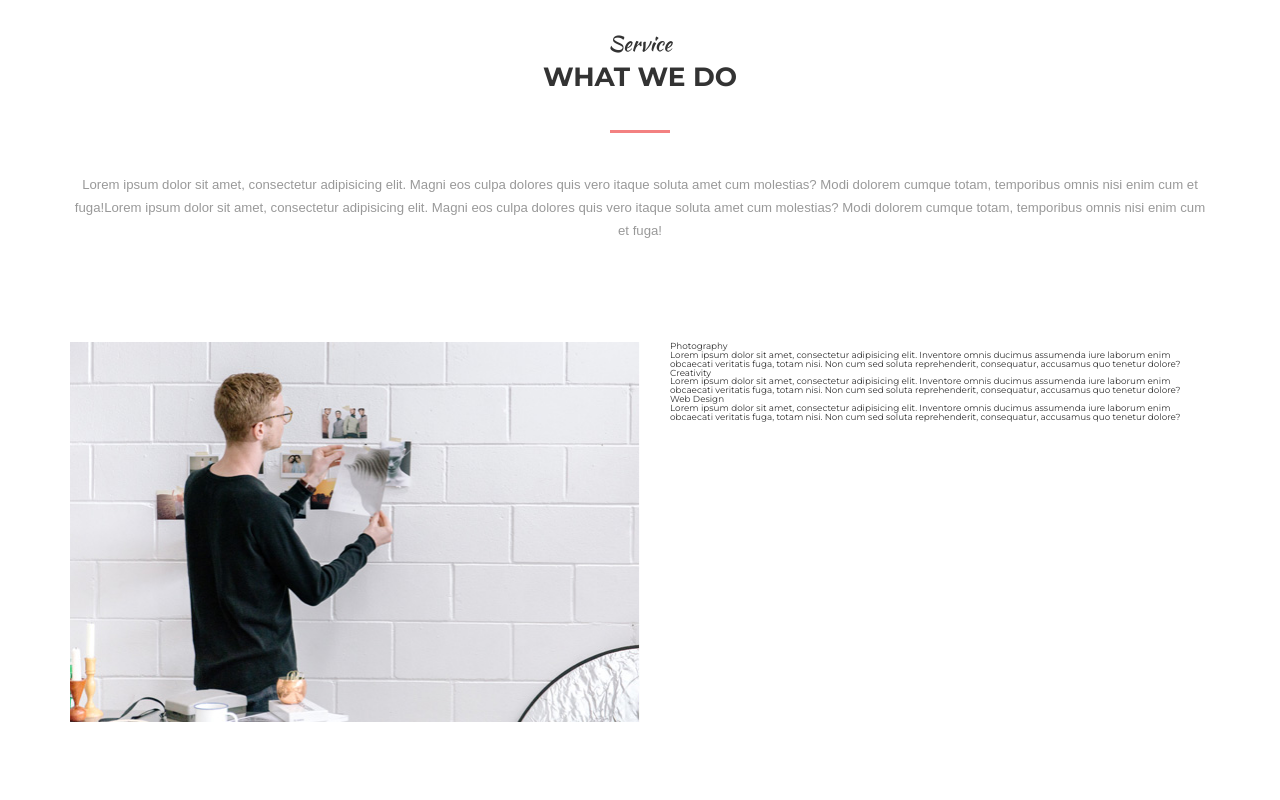
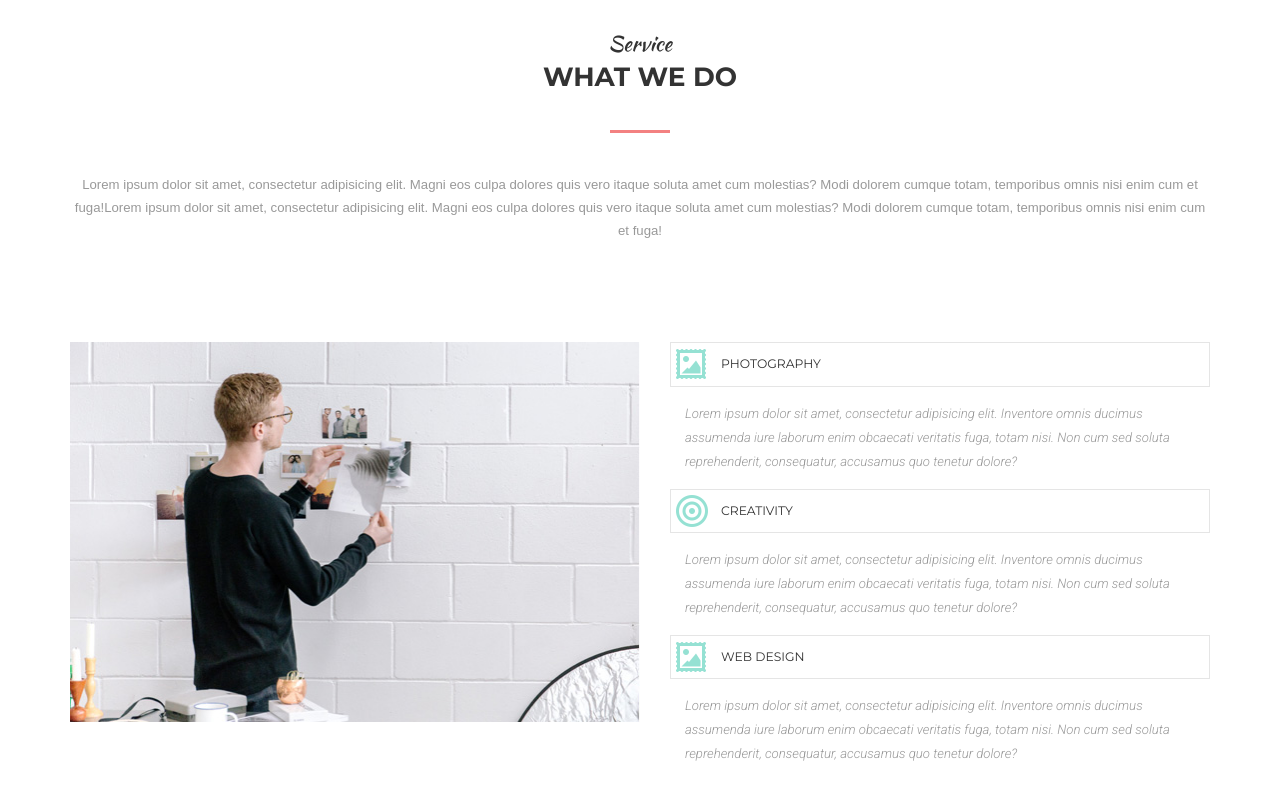
Before and after one commit to Emsi90/Projects, a website: page MoGo/src/index.html in a window 1280 px wide. Shown: the part 3440-4240 px from the top of the page. Drawn offline with Linux system fonts and the light colour scheme.

Commit message:
work with MoGo

```diff
--- a/MoGo/src/index.html
+++ b/MoGo/src/index.html
@@ -189,11 +189,11 @@
             <div class="content__accordion-box">
                 <img src="img/homie.jpg" class="content__accordion-image" alt="homie stick photo to the wall">
                 <div class="content__accordion">
-                    <h4 class="content__accordion-photography">Photography</h4>
+                    <h4 class="content__accordion-header">Photography</h4>
                     <p class="content__accordion-description">Lorem ipsum dolor sit amet, consectetur adipisicing elit. Inventore omnis ducimus assumenda iure laborum enim obcaecati veritatis fuga, totam nisi. Non cum sed soluta reprehenderit, consequatur, accusamus quo tenetur dolore?</p>
-                    <h4 class="content__accordion-creativity">Creativity</h4>
+                    <h4 class="content__accordion-header">Creativity</h4>
                     <p class="content__accordion-description">Lorem ipsum dolor sit amet, consectetur adipisicing elit. Inventore omnis ducimus assumenda iure laborum enim obcaecati veritatis fuga, totam nisi. Non cum sed soluta reprehenderit, consequatur, accusamus quo tenetur dolore?</p>
-                    <h4 class="content__accordion-webdesign">Web Design</h4>
+                    <h4 class="content__accordion-header">Web Design</h4>
                     <p class="content__accordion-description">Lorem ipsum dolor sit amet, consectetur adipisicing elit. Inventore omnis ducimus assumenda iure laborum enim obcaecati veritatis fuga, totam nisi. Non cum sed soluta reprehenderit, consequatur, accusamus quo tenetur dolore?</p>
                 </div>
             </div>
--- a/MoGo/src/sass/style.scss
+++ b/MoGo/src/sass/style.scss
@@ -492,6 +492,7 @@ body {
         display: flex;
         flex-direction: row;
         width: 95%;
+        height: 380px;
     }
 
     &__accordion-image {
@@ -504,8 +505,34 @@ body {
         text-align: left;
     }
 
-    &__accordion-photography {
+    &__accordion-header {
+        font-size: 1.4rem;
+        text-transform: uppercase;
+        padding: 15px 0 15px 50px;
+        background: url('../img/photogrpahy_service.png') center left 5px no-repeat;
+        border: 1px solid #e5e5e5;
 
+        &:nth-child(1) {
+            background: url('../img/photogrpahy_service.png') center left 5px no-repeat;
+        }
+
+        &:nth-child(2) {
+            background: url('../img/creativity_service.png') center left 5px no-repeat;
+        }
+
+        &:nth-child(3) {
+            background: url('../img/web_design_service.png') center left 5px no-repeat;
+        }
+    }
+
+    &__accordion-description {
+        padding: 15px;
+        font-family: 'Roboto', Arial, sans-serif;
+        font-size: 1.5rem;
+        font-weight: 300;
+        font-style: italic;
+        color: #999999;
+        line-height: 24px;
     }
 }
 
```
Also changed, not shown: MoGo/src/css/style.css, 1 other file.
